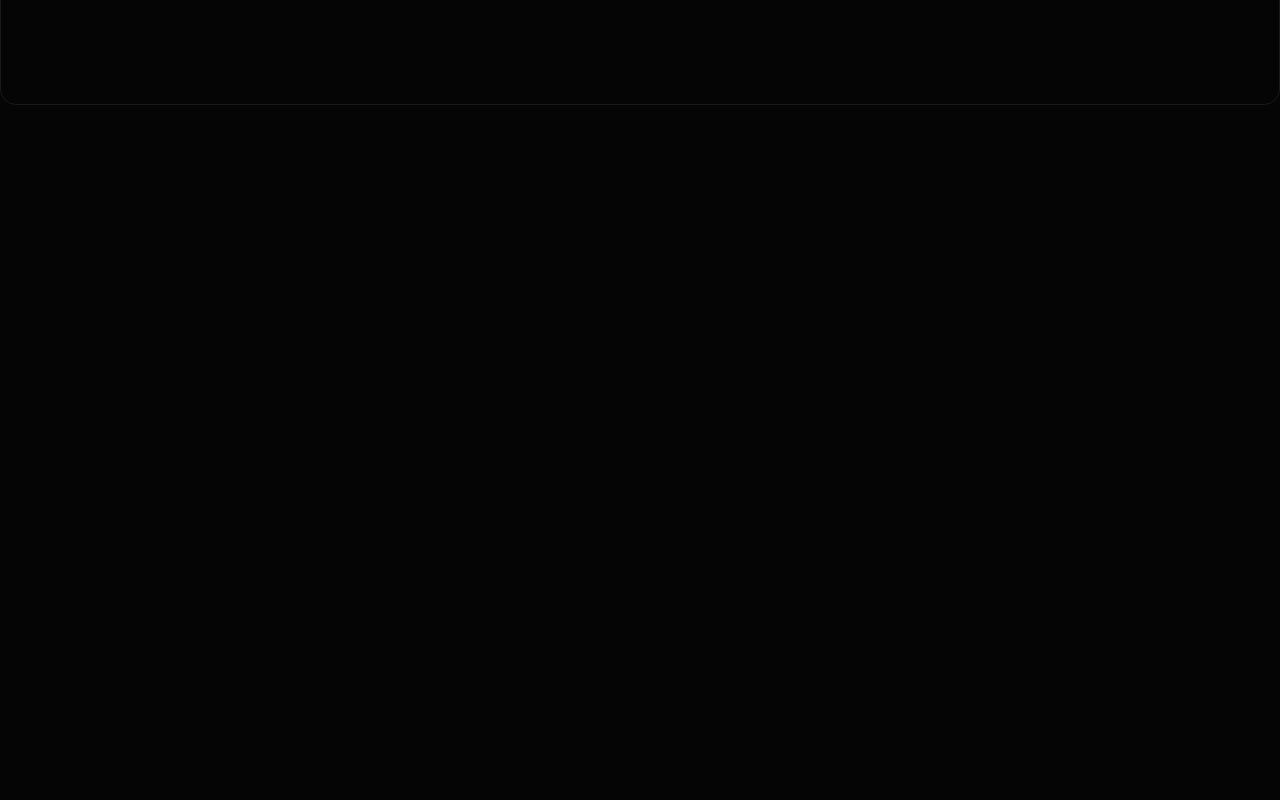
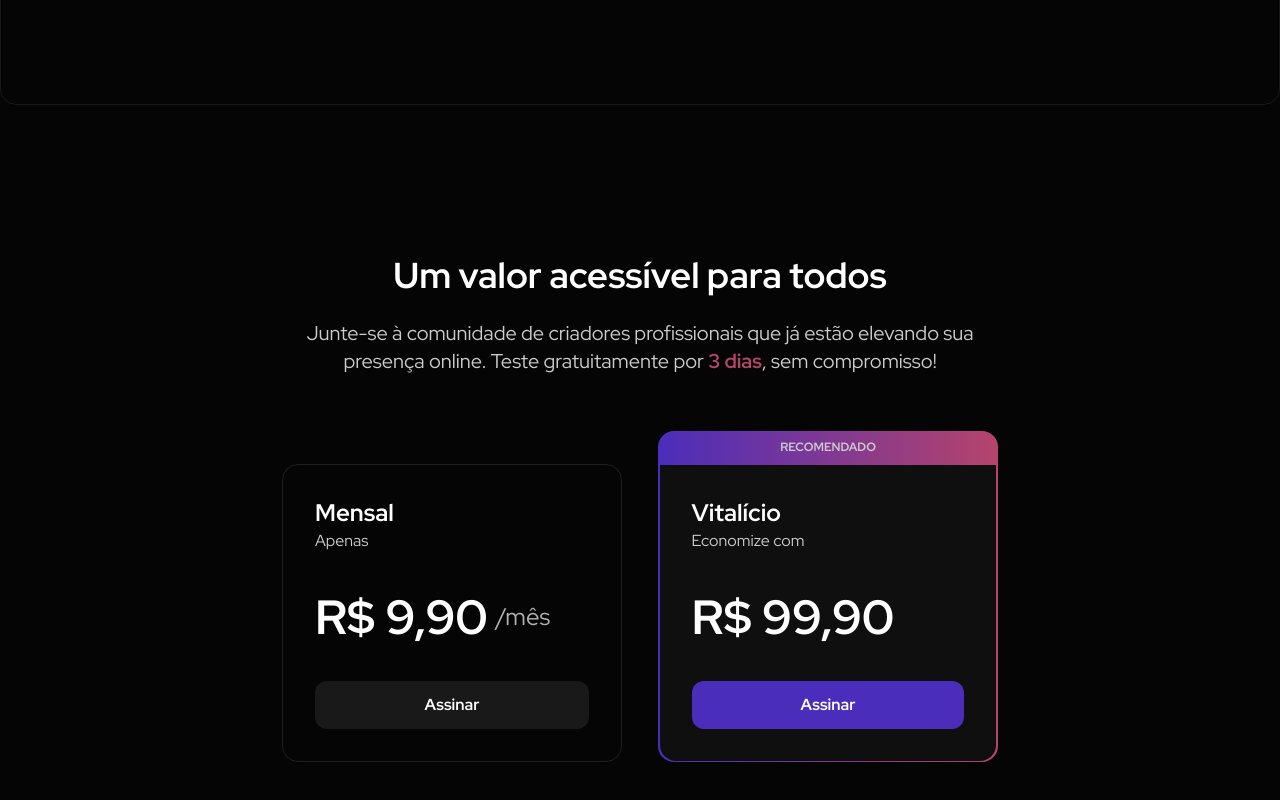
Before and after one commit to munizeduardo/project-in-bio, a Next.js app: page / in a window 1280 px wide. Shown: the part 1495-2295 px from the top of the page. Before the commit the page ends 1680 px from the top, so only its background shows below. Built offline with nearby package versions, Linux system fonts and the light colour scheme.

Commit message:
feat: Pricing component creation

```diff
--- /dev/null
+++ b/app/components/landing-page/Pricing.tsx
@@ -0,0 +1,45 @@
+import { TRIAL_DAYS } from "@/app/lib/config";
+import Button from "../ui/Button";
+
+export default function Pricing() {
+  return (
+    <div className="my-[150px] flex flex-col items-center gap-14">
+      <div className="flex flex-col items-center gap-6">
+        <h3 className="text-4xl font-bold text-white">Um valor acessível para todos</h3>
+        <p className="text-content-body text-xl text-center">
+          Junte-se à comunidade de criadores profissionais que já estão elevando sua <br /> presença online. Teste gratuitamente por <strong className="text-accent-pink">{TRIAL_DAYS} dias</strong>, sem compromisso!
+        </p>
+      </div>
+      <div className="flex items-end gap-9">
+        <div className="w-[340px] p-8 flex flex-col gap-7 rounded-2xl border border-[#1e1e1e]">
+          <div className="flex flex-col">
+            <span className="text-white font-bold text-2xl">Mensal</span>
+            <span className="text-content-body">Apenas</span>
+          </div>
+          <div className="flex items-center gap-2">
+            <span className="text-white font-bold text-[48px]">R$ 9,90</span>
+            <span className="text-content-headline text-2xl">/mês</span>
+          </div>
+          <Button variant="secondary">Assinar</Button>
+        </div>
+        <div className="flex flex-col">
+          <div className="flex justify-center items-center rounded-t-2xl p-2 w-[340px] bg-[linear-gradient(90deg,#4B2DBB_0%,#B5446B_100%)]">
+            <span className="uppercase text-xs font-bold">Recomendado</span>
+          </div>
+          <div className="p-[1.6px] bg-[linear-gradient(90deg,#4B2DBB_0%,#B5446B_100%)] rounded-b-2xl">
+            <div className="w-full bg-background-secondary p-8 flex flex-col gap-7 rounded-b-2xl">
+              <div className="flex flex-col">
+                <span className="text-white font-bold text-2xl">Vitalício</span>
+                <span className="text-content-body">Economize com</span>
+              </div>
+              <div className="flex item-center gap-1">
+                <span className="text-white font-bold text-[48px]">R$ 99,90</span>
+              </div>
+              <Button>Assinar</Button>
+            </div>
+          </div>
+        </div>
+      </div>
+    </div>
+  )
+}
--- /dev/null
+++ b/app/lib/config.ts
@@ -0,0 +1 @@
+export const TRIAL_DAYS = 3
--- a/app/page.tsx
+++ b/app/page.tsx
@@ -1,5 +1,6 @@
 import Header from "./components/landing-page/Header";
 import Hero from "./components/landing-page/Hero";
+import Pricing from "./components/landing-page/Pricing";
 import VideoExplanation from "./components/landing-page/VideoExplanation";
 
 export default function Home() {
@@ -8,10 +9,11 @@
       <Header />
       <Hero />
       <VideoExplanation />
+      <Pricing />
       {/*
 
 
-      <Pricing />
+
       <FAQ /> */}
     </div>
   );
```
